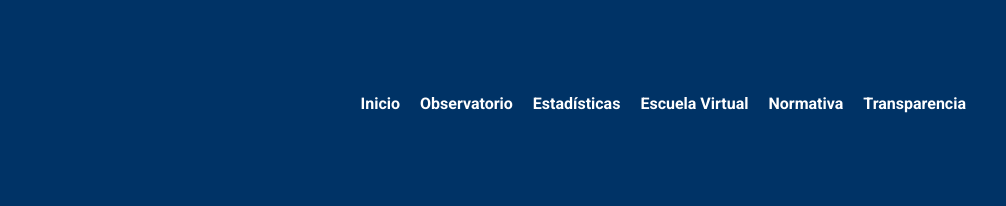
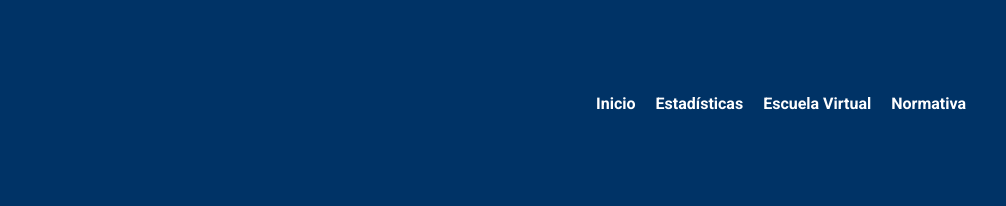
Before and after one commit to juanzuluva/accidente_vial, a plain HTML site: page index.html in a window 1280 px wide. Shown: the top 206 px of the page, 274-1280 px from the left. Drawn offline with Linux system fonts and the light colour scheme.

Commit message:
Update index.html

```diff
--- a/index.html
+++ b/index.html
@@ -38,7 +38,7 @@
                     <!-- Menú de navegación principal -->
                     <li><a href="#">Inicio</a></li>
                     <!-- Enlace a la página de inicio (actualmente un enlace de prueba, ya que no apunta a nada específico) -->
-                    <li><a href="#">Observatorio</a></li>
+                    <!-- <li><a href="#">Observatorio</a></li> -->
                     <!-- Enlace a la página del observatorio -->
                     <li><a href="#">Estadísticas</a></li>
                     <!-- Enlace a la sección de estadísticas -->
@@ -46,7 +46,7 @@
                     <!-- Enlace a la escuela virtual -->
                     <li><a href="#">Normativa</a></li>
                     <!-- Enlace a la sección de normativa -->
-                    <li><a href="#">Transparencia</a></li>
+                    <!-- <li><a href="#">Transparencia</a></li> -->
                     <!-- Enlace a la sección de transparencia -->
                 </ul>
             </nav>
```
